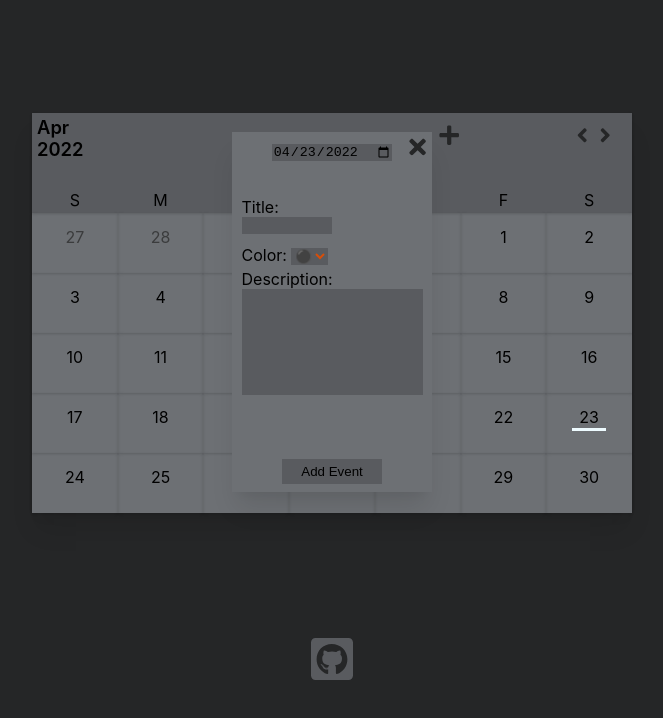
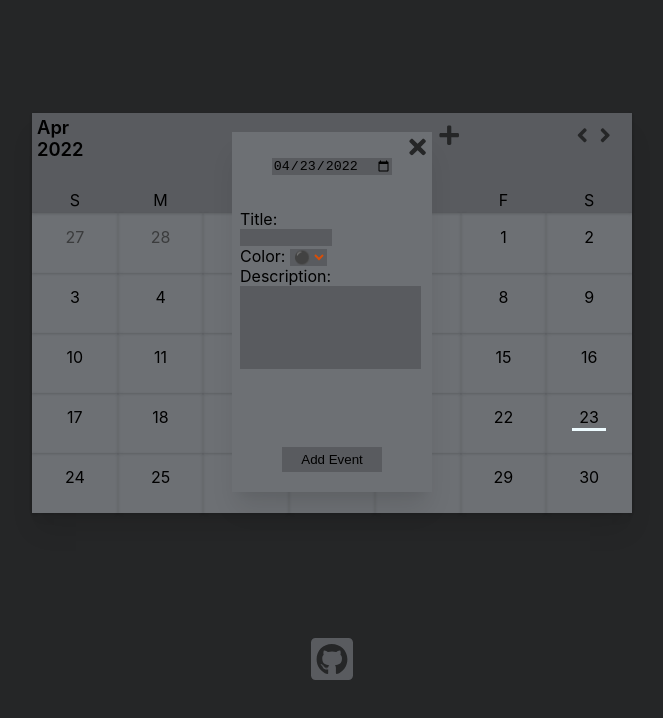
Before and after one commit to vzsoares/Calendar, a Next.js app: page / in a window 1280 px wide. Both pictures are taken after a click on the button 757 px from the left and 138 px from the top of the page. Shown: the top 718 px of the page, without its empty margins (308-971 px from the left). Built offline with nearby package versions, Linux system fonts and the light colour scheme.

Commit message:
enh modal and resposivines

```diff
--- a/packages/components/CalendarDays.js
+++ b/packages/components/CalendarDays.js
@@ -6,9 +6,8 @@ import {
 } from "../features/calendarStyles";
 
 export default function CalendarDays() {
-  const { daysIds, displayDate, events, setModalData, todayEvent } =
-    useCalendarContext();
-  const { setModalState } = useModalContext();
+  const { daysIds, displayDate, events, todayEvent } = useCalendarContext();
+  const { setModalState, setModalData } = useModalContext();
 
   function handleClick(id) {
     setModalData({
--- a/packages/components/CalendarNavbar.js
+++ b/packages/components/CalendarNavbar.js
@@ -7,9 +7,9 @@ import {
   controlButtonStyle,
 } from "../features/calendarStyles";
 export default function CalendarNavbar() {
-  const { jumpPrevMonth, jumpNextMonth, displayDate, setModalData, todayId } =
+  const { jumpPrevMonth, jumpNextMonth, displayDate, todayId } =
     useCalendarContext();
-  const { toggleModal } = useModalContext();
+  const { toggleModal, setModalData } = useModalContext();
 
   function handlePlusClick() {
     setModalData({
--- a/packages/components/Modal.js
+++ b/packages/components/Modal.js
@@ -9,9 +9,8 @@ import {
 } from "../features/calendarStyles";
 
 export default function Modal() {
-  const { addEvent, events, setModalData, modalData, editEvent, removeEvent } =
-    useCalendarContext();
-  const { toggleModal } = useModalContext();
+  const { addEvent, events, editEvent, removeEvent } = useCalendarContext();
+  const { toggleModal, modalData, setModalData } = useModalContext();
 
   const [date, setDate] = useState(new Date(modalData.data));
   const [inputDate, setInputDate] = useState("");
@@ -60,14 +59,160 @@ export default function Modal() {
     );
   }, [date]);
 
+  function EditAddSection() {
     return (
-    <main style={modalContainerStyle}>
-      <a style={modalCloseBtnStyle} onClick={() => toggleModal()}>
-        <FaTimes />
-      </a>
-      <div className='day-data'>
-        {/* render date input or plain date*/}
-        {modalData.function === "new" ? (
+      <div
+        style={{
+          height: "100%",
+          display: "grid",
+          gridTemplateRows: "1fr 0.5fr 4fr",
+        }}
+      >
+        <TitleInput />
+        <ColorInput />
+        <DescriptionInput />
+      </div>
+    );
+  }
+
+  function TitleInput() {
+    return (
+      <div className='title'>
+        {"Title:"}
+        {
+          <div className='title-input' style={{ display: "grid" }}>
+            <input
+              type='text'
+              value={title}
+              onChange={(e) => setTitle(e.target.value)}
+              style={{
+                width: "50%",
+                justifySelf: "start",
+                backgroundColor: "#595B5F",
+                border: "none",
+                padding: "none",
+              }}
+            />
+          </div>
+        }
+      </div>
+    );
+  }
+
+  function ColorInput() {
+    return (
+      <>
+        <div className='color-input' style={{ justifySelf: "start" }}>
+          {"Color: "}
+          <select
+            value={color}
+            style={{
+              backgroundColor: "#595B5F",
+              border: "none",
+              padding: "none",
+              cursor: "pointer",
+              color: color,
+            }}
+            onChange={(e) => setColor(e.target.value)}
+          >
+            <option value={colors.taskRed} style={{ color: colors.taskRed }}>
+              ⚫
+            </option>
+            <option value={colors.taskBlue} style={{ color: colors.taskBlue }}>
+              ⚫
+            </option>
+            <option
+              value={colors.taskGreen}
+              style={{ color: colors.taskGreen }}
+            >
+              ⚫
+            </option>
+            <option
+              value={colors.taskYellow}
+              style={{ color: colors.taskYellow }}
+            >
+              ⚫
+            </option>
+          </select>
+        </div>
+      </>
+    );
+  }
+
+  function DescriptionInput() {
+    return (
+      <div className='content' style={{ height: "100%" }}>
+        {"Description:"}
+        {
+          <div className='description-input' style={{ height: "80%" }}>
+            <input
+              type='text'
+              value={description}
+              maxLength='1000'
+              onChange={(e) => setDescription(e.target.value)}
+              style={{
+                height: "70%",
+                backgroundColor: "#595B5F",
+                border: "none",
+                padding: "none",
+              }}
+            />
+          </div>
+        }
+      </div>
+    );
+  }
+
+  function MainBtn() {
+    return (
+      <div
+        className='btn-container'
+        style={{
+          justifySelf: "center",
+          width: "100%",
+          display: "flex",
+          flexDirection: "column",
+          justifyContent: "center",
+          alignItems: "center",
+        }}
+      >
+        {" "}
+        <button
+          onClick={() =>
+            modalData.function === "new"
+              ? addEvent(
+                  title,
+                  description,
+                  color,
+                  getDateFromInput().valueOf()
+                ) & toggleModal()
+              : modalData.function === "view"
+              ? handleAddBtn()
+              : editEvent(
+                  modalData.data,
+                  modalData.index,
+                  title,
+                  description,
+                  color
+                ) & toggleModal()
+          }
+          style={{
+            backgroundColor: "#595B5F",
+            border: "none",
+            padding: "none",
+            cursor: "pointer",
+            minWidth: "100px",
+            height: "25px",
+          }}
+        >
+          {modalData.function === "edit" ? "Edit Event" : "Add Event"}
+        </button>
+      </div>
+    );
+  }
+  function MainTitle() {
+    if (modalData.function === "new") {
+      return (
         <div className='date-input'>
           <input
             style={{
@@ -81,24 +226,21 @@ export default function Modal() {
             onChange={(e) => setInputDate(e.target.value)}
           />
         </div>
-        ) : (
-          new Date(modalData.data).toDateString()
-        )}
-      </div>
-      {/* renders view page or add/edit page */}
-      {modalData.function === "view" ? (
+      );
+    } else return <div>{new Date(modalData.data).toDateString()} </div>;
+  }
+  function ViewSection() {
+    return (
       <div
         className='events-container'
         style={{
           height: "100%",
           width: "100%",
-            gridTemplateRows: "5fr 50px ",
-            display: "grid",
         }}
       >
         <div
           className='events'
-            style={{ width: "100%", maxHeight: "300px", overflow: "auto" }}
+          style={{ width: "100%", height: "250px", overflow: "auto" }}
         >
           {/* render day events or no events msg */}
           {events[modalData.data] ? (
@@ -132,7 +274,7 @@ export default function Modal() {
                         textOverflow: "ellipsis",
                       }}
                     >
-                        {e.event}
+                      {e.event ? e.event : "untitled"}
                     </h1>
                   </div>
                   <div className='bottom' style={{ maxWidth: "184px" }}>
@@ -169,161 +311,26 @@ export default function Modal() {
               );
             })
           ) : (
-              <div className='no-events'>{"No events for this day"}</div>
+            <div className='no-events' style={{ textAlign: "center" }}>
+              {"No events for this day"}
+            </div>
           )}
         </div>
-          <div
-            className='button-container'
-            style={{
-              alignSelf: "end",
-              display: "flex",
-              justifyContent: "center",
-              height: "100%",
-              alignItems: "flex-end",
-              width: "100%",
-            }}
-          >
-            <button
-              style={{
-                backgroundColor: "#595B5F",
-                border: "none",
-                padding: "none",
-                cursor: "pointer",
-                height: "50%",
-                maxWidth: "200px",
-                width: "80%",
-              }}
-              onClick={() => handleAddBtn()}
-            >
-              Add Event
-            </button>
       </div>
+    );
+  }
+
+  return (
+    <main style={modalContainerStyle}>
+      <a style={modalCloseBtnStyle} onClick={() => toggleModal()}>
+        <FaTimes />
+      </a>
+      <MainTitle />
+      {/* renders view page or add/edit page */}
+      <div style={{ width: "100%" }}>
+        {modalData.function === "view" ? <ViewSection /> : <EditAddSection />}
       </div>
-      ) : (
-        <div
-          style={{
-            height: "100%",
-            display: "grid",
-            gridTemplateRows: "1fr 0.5fr 4fr 0.5fr",
-          }}
-        >
-          <div className='title'>
-            {"Title:"}
-            {
-              <div className='title-input' style={{ display: "grid" }}>
-                <input
-                  type='text'
-                  value={title}
-                  onChange={(e) => setTitle(e.target.value)}
-                  style={{
-                    width: "50%",
-                    justifySelf: "start",
-                    backgroundColor: "#595B5F",
-                    border: "none",
-                    padding: "none",
-                  }}
-                />
-              </div>
-            }
-          </div>
-          <div className='color-input' style={{ justifySelf: "start" }}>
-            {"Color: "}
-            <select
-              value={color}
-              style={{
-                backgroundColor: "#595B5F",
-                border: "none",
-                padding: "none",
-                cursor: "pointer",
-                color: color,
-              }}
-              onChange={(e) => setColor(e.target.value)}
-            >
-              <option value={colors.taskRed} style={{ color: colors.taskRed }}>
-                ⚫
-              </option>
-              <option
-                value={colors.taskBlue}
-                style={{ color: colors.taskBlue }}
-              >
-                ⚫
-              </option>
-              <option
-                value={colors.taskGreen}
-                style={{ color: colors.taskGreen }}
-              >
-                ⚫
-              </option>
-              <option
-                value={colors.taskYellow}
-                style={{ color: colors.taskYellow }}
-              >
-                ⚫
-              </option>
-            </select>
-          </div>
-          <div className='content' style={{ height: "100%" }}>
-            {"Description:"}
-            {
-              <div className='description-input' style={{ height: "80%" }}>
-                <input
-                  type='text'
-                  value={description}
-                  maxLength='1000'
-                  onChange={(e) => setDescription(e.target.value)}
-                  style={{
-                    height: "70%",
-                    backgroundColor: "#595B5F",
-                    border: "none",
-                    padding: "none",
-                  }}
-                />
-              </div>
-            }
-          </div>
-          <div
-            className='btn-container'
-            style={{
-              justifySelf: "center",
-              width: "100%",
-              display: "flex",
-              flexDirection: "column",
-              justifyContent: "center",
-              alignItems: "center",
-            }}
-          >
-            <button
-              onClick={() =>
-                // add or edit event
-                modalData.function !== "edit"
-                  ? addEvent(
-                      title,
-                      description,
-                      color,
-                      getDateFromInput().valueOf()
-                    ) & toggleModal()
-                  : editEvent(
-                      modalData.data,
-                      modalData.index,
-                      title,
-                      description,
-                      color
-                    ) & toggleModal()
-              }
-              style={{
-                backgroundColor: "#595B5F",
-                border: "none",
-                padding: "none",
-                cursor: "pointer",
-                minWidth: "100px",
-                height: "25px",
-              }}
-            >
-              {modalData.function === "edit" ? "Edit Event" : "Add Event"}
-            </button>
-          </div>
-        </div>
-      )}
+      <MainBtn />
     </main>
   );
 }
--- a/packages/features/ModalContext.js
+++ b/packages/features/ModalContext.js
@@ -1,9 +1,15 @@
 import { createContext, useContext, useMemo, useState, useEffect } from "react";
+import { useCalendarContext } from "./calendarContext";
 
 const modalContext = createContext();
 
 function ModalContextProvider({ children }) {
+  const {} = useCalendarContext();
   const [modalState, setModalState] = useState(false);
+  const [modalData, setModalData] = useState({
+    data: "todayId",
+    function: "view",
+  });
 
   function toggleModal() {
     setModalState(!modalState);
@@ -11,8 +17,8 @@ function ModalContextProvider({ children }) {
 
   // exported Data
   const contextData = useMemo(() => {
-    return { modalState, toggleModal, setModalState };
-  }, [modalState]);
+    return { modalState, modalData, toggleModal, setModalState, setModalData };
+  }, [modalState, modalData]);
   return (
     <modalContext.Provider value={contextData}>
       {children}
--- a/packages/features/calendarContext.js
+++ b/packages/features/calendarContext.js
@@ -19,10 +19,6 @@ function CalendarContextProvider({ children }) {
   });
   const [events, setEvents] = useState({});
 
-  const [modalData, setModalData] = useState({
-    data: todayId,
-    function: "view",
-  });
   const displayedYear = displayDate.getFullYear();
   const displayedMonth = displayDate.getMonth() + 1;
   const daysIds = getDaysIds(displayedYear, displayedMonth);
@@ -126,8 +122,6 @@ function CalendarContextProvider({ children }) {
       daysIds,
       todayId,
       events,
-      modalData,
-      setModalData,
       todayEvent,
       editEvent,
       addEvent,
--- a/packages/features/calendarStyles.js
+++ b/packages/features/calendarStyles.js
@@ -56,8 +56,8 @@ export const controlButtonStyle = {
 };
 
 export const modalContainerStyle = {
-  minWidth: "200px",
-  minHeight: "360px",
+  width: "200px",
+  height: "360px",
   backgroundColor: "#6D7074",
   position: "fixed",
   left: "50%",
@@ -67,10 +67,9 @@ export const modalContainerStyle = {
     "0 20px 25px -5px rgba(0, 0, 0, 0.1), 0 10px 10px -5px rgba(0, 0, 0, 0.04)",
   padding: "0.5rem",
   display: "grid",
-  justifyContent: "center",
-  alignItems: "start",
+  alignItems: "center",
   justifyItems: "center",
-  gridTemplateRows: "1fr 5fr",
+  gridTemplateRows: "1fr 5fr 1fr",
 };
 
 export const modalCloseBtnStyle = {
@@ -79,4 +78,5 @@ export const modalCloseBtnStyle = {
   fontSize: "1.5rem",
   transform: "translate(-110%, 10%)",
   color: colors.backgroundBlack,
+  alignSelf: "start",
 };
```
Lines whose indentation alone changed are shown as unchanged.
